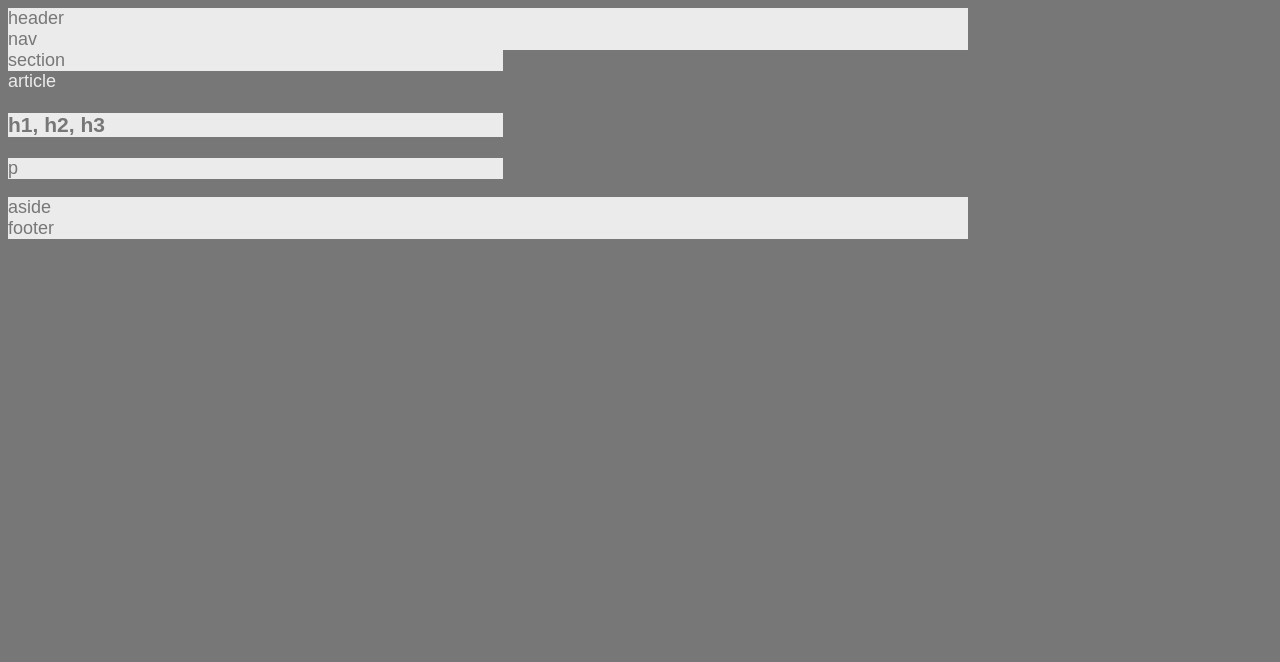
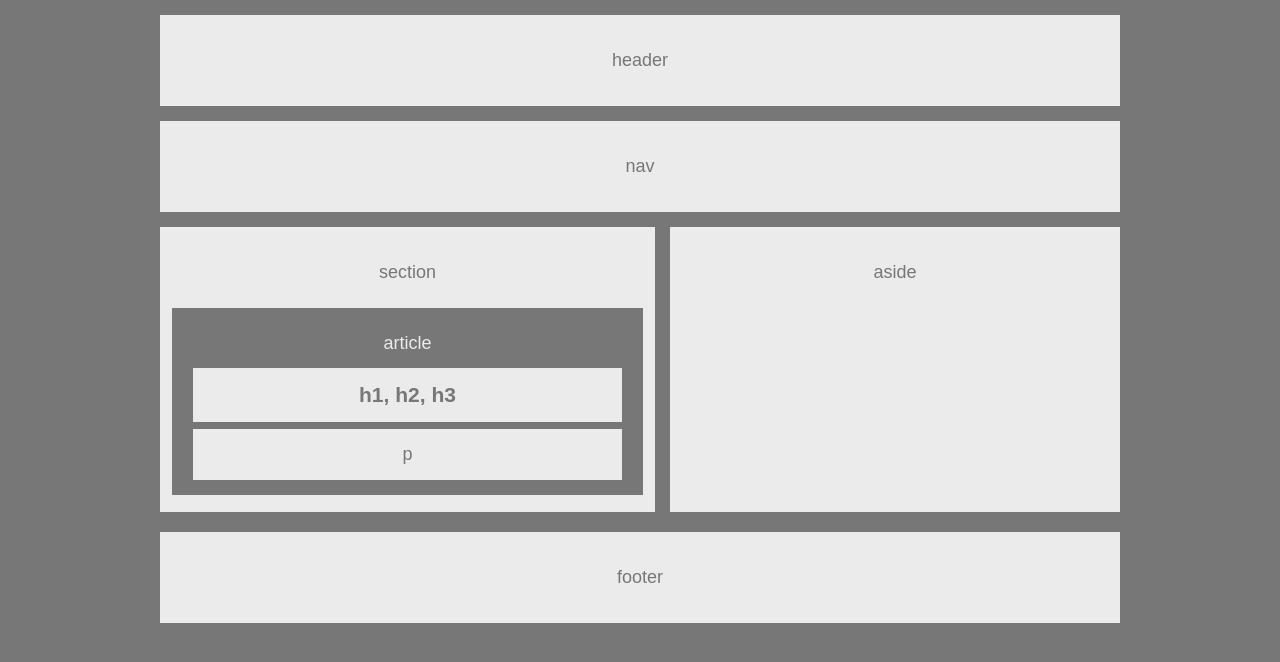
Before and after one commit to itshally/HW-Wireframe, a plain HTML site: page index.html in a window 1280 px wide. Drawn offline with Linux system fonts and the light colour scheme.

Commit message:
fixed css

```diff
--- a/style.css
+++ b/style.css
@@ -4,18 +4,53 @@ body{
     background-color: #777777;
     width: 960px;
     font-size: 18px;
+    margin: auto;
 }
 header, nav, section, aside, footer{
     background-color: #EBEBEB;
 }
+header, nav, footer{
+    text-align: center;
+    padding: 35px;
+    margin: 15px auto;
+}
+#wrapper{
+    width: 100%;
+    display: inline-block;
+}
+section, aside{
+    height: 250px;
+    padding: 35px 0px 0px 0px;
+}
 section{
     width: 495px;
+    text-align: center;
+    float: left;
+    margin-left: auto;
+}
+aside{
+    width: 450px;
+    text-align: center;
+    float: right;
+    margin-right: auto;
 }
 article{
     color: #EBEBEB;
     background-color: #777777;
+    padding: 25px 0px 1px 0px;
+    text-align: center;
+    width: 95%;
+    display: block;
+    margin: 5% auto 0% auto;
+}
+#article-contents{
+    margin: 3% auto;
 }
 h1, p{
     color: #777777;
     background-color: #EBEBEB;
+    padding: 15px;
+    width: 85%;
+    display: block;
+    margin: 1.5% auto;
 }
```
